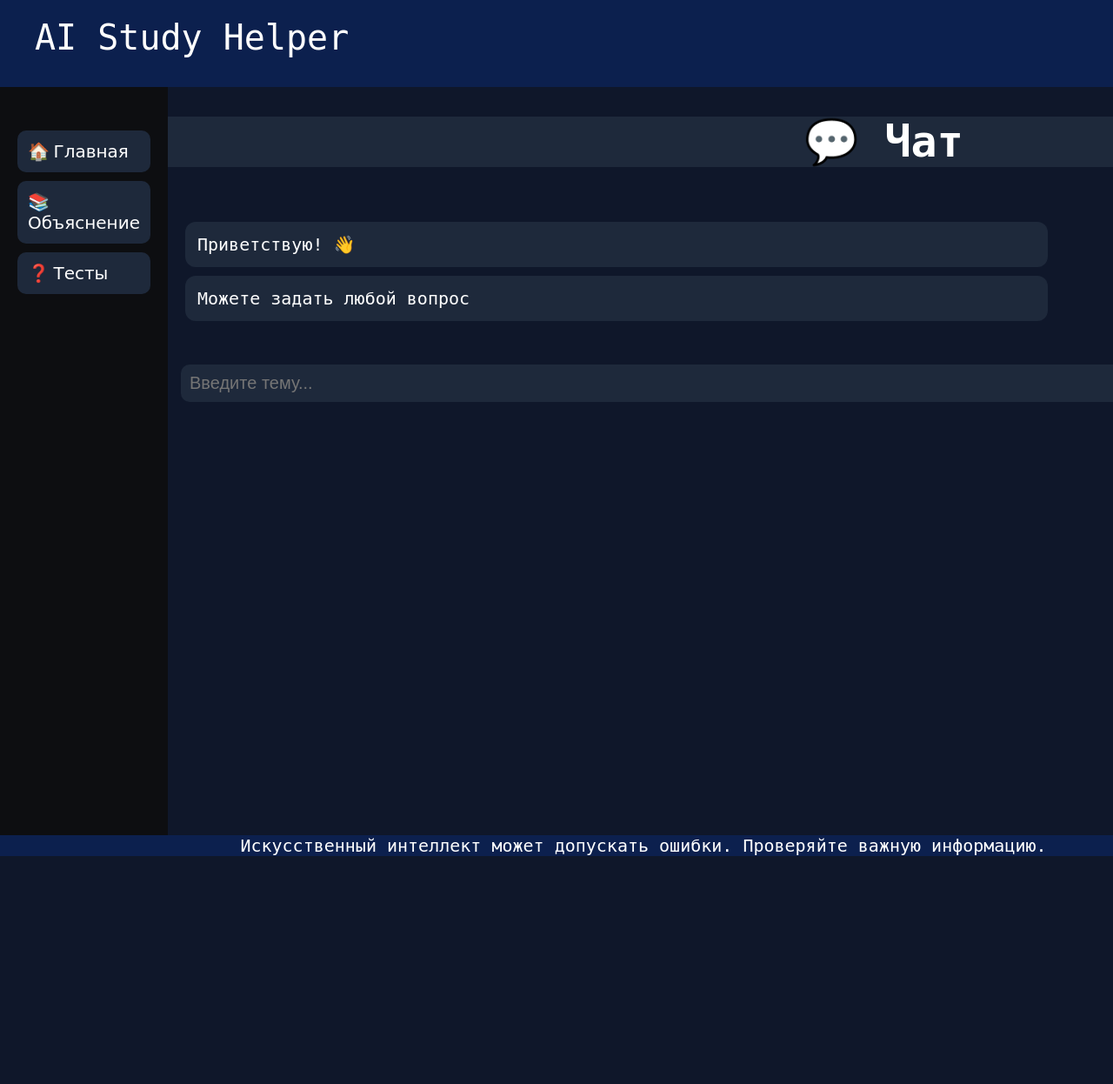
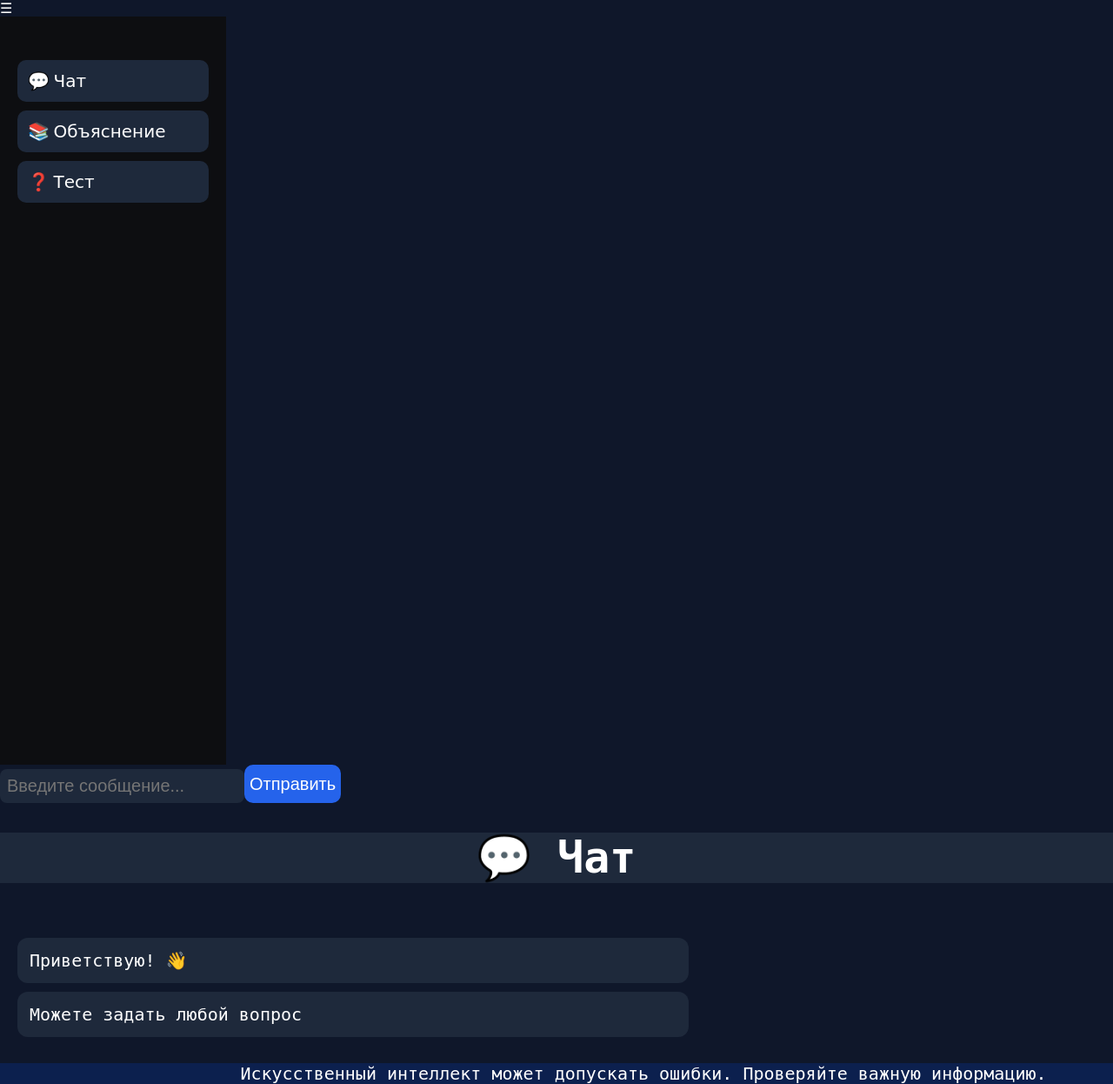
Before and after one commit to stepinin/AI_Study_Helper, a Flask app: page / in a window 1280 px wide. Shown: the whole page at 87% size. Before the commit the page ends 984 px from the top, so only its background shows below. Run offline with Flask 3, Linux system fonts and the light colour scheme; some web fonts are replaced.

Commit message:
Update index.html

```diff
--- a/templates/index.html
+++ b/templates/index.html
@@ -9,28 +9,23 @@
 
 <body>
 
-<div class="header">
+<div class="burger" onclick="toggleMenu()">☰</div>
 
-    <div class="logo">AI Study Helper</div>
+<div class="layout">
 
-</div>
+    <div class="sidebar" id="sidebar">
+        <div onclick="loadPage('home')">💬 Чат</div>
+        <div onclick="loadPage('explain')">📚 Объяснение</div>
+        <div onclick="loadPage('test')">❓ Тест</div>
+    </div>
 
-<div class="container">
-
-    <div class="sidebar">
-        <div onclick="loadPage('home')">🏠 Главная</div>
-        <div onclick="loadPage('explain')">📚 Объяснение</div>
-        <div onclick="loadPage('test')">❓ Тесты</div>
-    </div>
     <div class="content">
+        <div id="topbar">
+            <input id="input" placeholder="Введите сообщение...">
+            <button onclick="send()">Отправить</button>
+        </div>
 
         <div id="main"></div>
-
-        <div id="topbar" class="topbar" style="display:none;">
-            <input id="input" placeholder="Введите тему...">
-            <button onclick="send()">➤</button>
-        </div>
-
     </div>
 
 </div>
```
